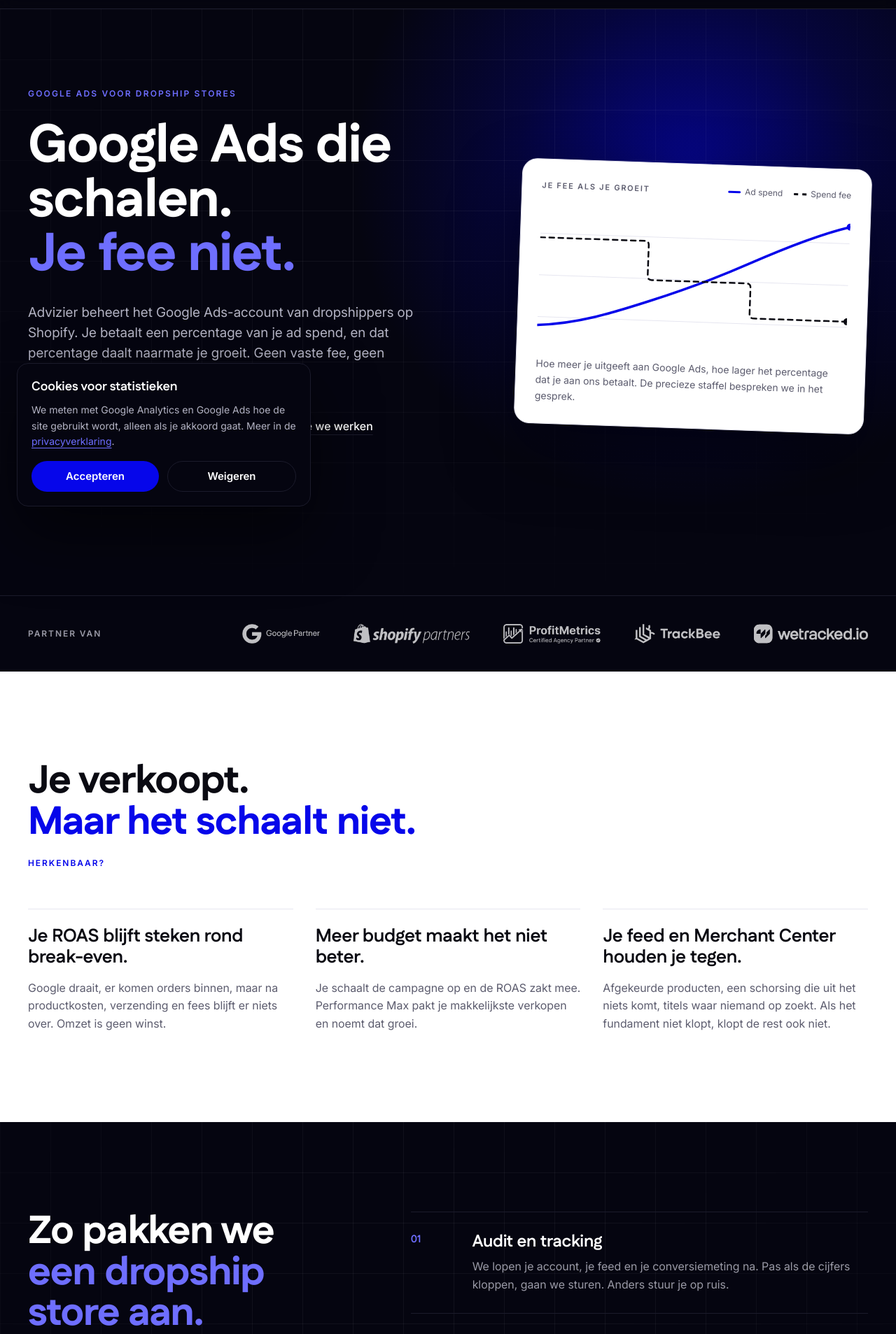
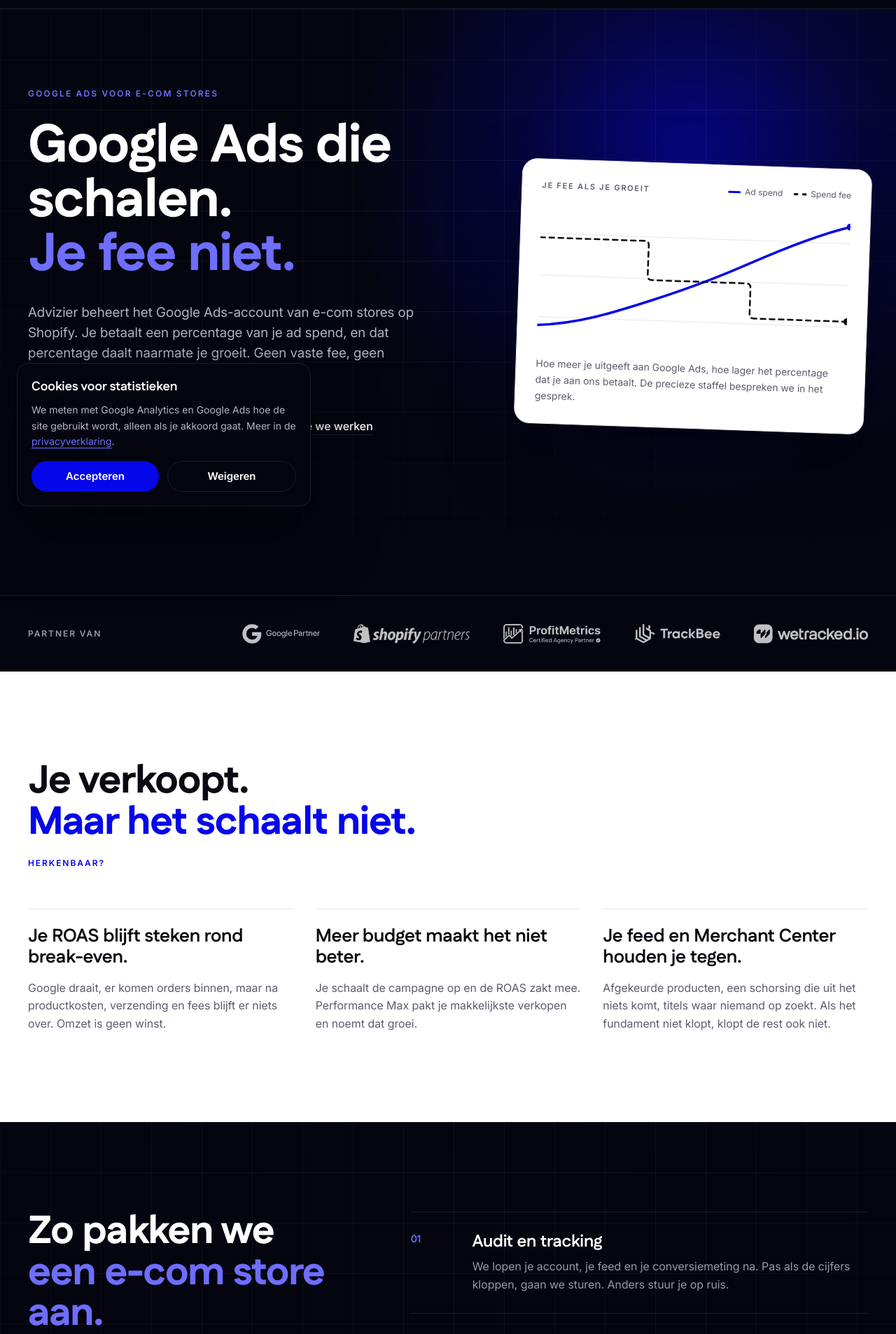
Before and after one commit to breingroup/advizier, a Next.js app: page / in a window 1280 px wide. Shown: the part 60-1967 px from the top of the page at 70% size. Built offline with nearby package versions, Linux system fonts and the light colour scheme; no server answers.

Commit message:
Add files via upload

```diff
--- a/src/components/Footer.tsx
+++ b/src/components/Footer.tsx
@@ -16,6 +16,14 @@ export function Footer() {
         </Link>
         <div className="text-[13px] text-muted">
           © {year} {legal}
+          {site.phone ? (
+            <>
+              {" · "}
+              <a href={site.phone.href} className="hover:text-white">
+                {site.phone.display}
+              </a>
+            </>
+          ) : null}
           {site.email ? (
             <>
               {" · "}
--- a/src/components/sections/Cta.tsx
+++ b/src/components/sections/Cta.tsx
@@ -36,6 +36,14 @@ export function Cta() {
               <p className="text-[14px] text-soft">{cta.pending}</p>
             </>
           )}
+          {site.phone ? (
+            <p className="text-[15px] text-soft">
+              Liever bellen?{" "}
+              <a href={site.phone.href} className="text-blue underline underline-offset-4">
+                {site.phone.display}
+              </a>
+            </p>
+          ) : null}
           {site.email ? (
             <p className="text-[15px] text-soft">
               Liever mailen?{" "}
--- a/src/content/faq.ts
+++ b/src/content/faq.ts
@@ -4,13 +4,13 @@ export const faq = {
   label: "FAQ",
   items: [
     {
-      q: "Werkt Google Ads wel voor dropshipping?",
+      q: "Werkt Google Ads wel voor e-com?",
       a: "Ja, als de basis klopt: producten waar al naar gezocht wordt, een feed die goedgekeurd blijft en tracking die klopt. Google Shopping vangt koopintentie op, en dat is precies waarom het stabieler schaalt dan advertenties die interesse moeten wekken.",
     },
     {
       q: "Hoeveel budget heb ik nodig?",
       // TODO: fill in the minimum spend.
-      a: "We nemen stores aan vanaf +- €1500 per maand aan Google Ads-spend, alle stores samen. Daaronder leert Google te langzaam om zinnig op te sturen.",
+      a: "We nemen stores aan vanaf €[X] per maand aan Google Ads-spend, alle stores samen. Daaronder leert Google te langzaam om zinnig op te sturen.",
     },
     {
       q: "Mijn Merchant Center is geschorst. Kunnen jullie helpen?",
--- a/src/content/home.ts
+++ b/src/content/home.ts
@@ -4,11 +4,11 @@
  */
 
 export const hero = {
-  eyebrow: "Google Ads voor dropship stores",
+  eyebrow: "Google Ads voor e-com stores",
   title: "Google Ads die schalen.",
   titleAccent: "Je fee niet.",
   intro:
-    "Advizier beheert het Google Ads-account van dropshippers op Shopify. Je betaalt een percentage van je ad spend, en dat percentage daalt naarmate je groeit. Geen vaste fee, geen performance fee.",
+    "Advizier beheert het Google Ads-account van e-com stores op Shopify. Je betaalt een percentage van je ad spend, en dat percentage daalt naarmate je groeit. Geen vaste fee, geen performance fee.",
   primaryCta: "App ons op WhatsApp",
   secondaryCta: "Bekijk hoe we werken",
   proofs: [
@@ -59,7 +59,7 @@ export const pains = {
 
 export const werkwijze = {
   title: "Zo pakken we",
-  titleAccent: "een dropship store aan.",
+  titleAccent: "een e-com store aan.",
   label: "Hoe we werken",
   intro:
     "Geen trucs, wel een structuur die blijft werken als je groeit. Een vaste specialist kent je account en beslist elke week op data.",
@@ -94,7 +94,7 @@ export const eigenStores = {
     {
       icon: "shield",
       title: "Dezelfde feeds, hetzelfde beleid, dezelfde schorsingen.",
-      text: "We kennen de Merchant Center-problemen van een dropship store omdat we ze zelf hebben opgelost.",
+      text: "We kennen de Merchant Center-problemen van een e-com store omdat we ze zelf hebben opgelost.",
     },
     {
       icon: "trend",
@@ -119,11 +119,11 @@ export const resultaten = {
   titleAccent: "Drie stores.",
   label: "Resultaten",
   intro:
-    "Drie dropship stores, dezelfde dertig dagen, alle drie op Google Ads met ons. Groei tegenover de dertig dagen ervoor.",
+    "Drie e-com stores, dezelfde dertig dagen, alle drie op Google Ads met ons. Groei tegenover de dertig dagen ervoor.",
   cases: [
-    { store: "Fashion - NL", revenue: "€87.842", growth: "+7%", note: "omzet, 30 dagen" },
-    { store: "Fashion - USA", revenue: "€46.876", growth: "+13%", note: "omzet, 30 dagen" },
-    { store: "Fashion - UK", revenue: "$52.765", growth: "+11%", note: "omzet, 30 dagen" },
+    { store: "[Store 1]", revenue: "€[XX.XXX]", growth: "+[XX]%", note: "omzet, 30 dagen" },
+    { store: "[Store 2]", revenue: "€[XX.XXX]", growth: "+[XX]%", note: "omzet, 30 dagen" },
+    { store: "[Store 3]", revenue: "$[XX.XXX]", growth: "+[XX]%", note: "omzet, 30 dagen" },
   ],
   footnote: "Bedragen uit Shopify en Google Ads. Namen en stores laten we weg.",
 };
@@ -163,7 +163,7 @@ export const voorWie = {
   yes: {
     heading: "Wel",
     items: [
-      "Je runt een dropship store op Shopify",
+      "Je runt een e-com store op Shopify",
       // TODO: fill in the minimum monthly ad spend you take clients on at.
       "Je geeft minimaal €[X] per maand uit aan Google Ads, alle stores samen, of dat budget ligt klaar",
       "Je wilt schalen op winst, niet alleen op omzet",
--- a/src/content/site.ts
+++ b/src/content/site.ts
@@ -4,9 +4,9 @@
  */
 export const site = {
   name: "Advizier",
-  tagline: "Google Ads voor dropship stores",
+  tagline: "Google Ads voor e-com stores",
   description:
-    "Advizier beheert Google Ads voor dropshippers op Shopify. Je betaalt een percentage van je ad spend dat daalt naarmate je groeit. Geen vaste fee, geen performance fee.",
+    "Advizier beheert Google Ads voor e-com stores op Shopify. Je betaalt een percentage van je ad spend dat daalt naarmate je groeit. Geen vaste fee, geen performance fee.",
 
   // TODO: set the production domain once it's decided (used for canonical URLs, sitemap and Open Graph).
   url: process.env.NEXT_PUBLIC_SITE_URL ?? "https://advizier.vercel.app",
@@ -14,13 +14,16 @@ export const site = {
   whatsapp: {
     // TODO: WhatsApp Business number in international format, digits only (e.g. "31612345678").
     // While this is empty every WhatsApp button links to the contact section instead.
-    number: "",
+    number: "31682078776",
     message:
-      "Hoi Advizier, ik run een dropship store en wil Google Ads laten schalen. Kunnen we even schakelen?",
+      "Hoi Advizier, ik run een e-com store en wil Google Ads laten schalen. Kunnen we even schakelen?",
   },
 
   // TODO: contact e-mail shown in the footer and used as fallback while WhatsApp is not connected.
   email: "",
+
+  // Shown as text in the footer and on the contact card, with a tel: link.
+  phone: { display: "+31 6 82 07 87 76", href: "tel:+31682078776" },
 
   company: {
     // TODO: legal entity details for the footer and the legal pages.
```
Also changed, not shown: public/og.png, 1 other file (tests, documents, lock files or other folders).
